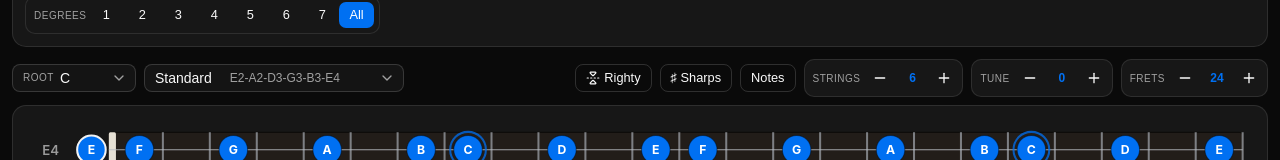
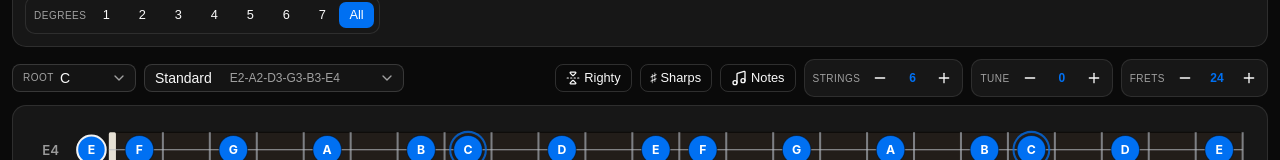
Before and after one commit to vedsarkar/fretboard-visualizer, a React (Vite) app: page / in a window 1280 px wide. Shown: the part 210-370 px from the top of the page. Built offline with nearby package versions, Linux system fonts and the light colour scheme.

Commit message:
Add icons to Notes/Degrees toggle
- Added Music icon for Notes display mode
- Added Gauge icon for Degrees display mode
- Icons help visually distinguish between the two labeling modes
- Improves UI affordance and clarity

Co-authored-by: Cursor <cursoragent@cursor.com>

```diff
--- a/src/components/BoardControls.jsx
+++ b/src/components/BoardControls.jsx
@@ -1,4 +1,4 @@
-import { FlipHorizontal2 } from 'lucide-react';
+import { FlipHorizontal2, Music, Gauge } from 'lucide-react';
 import { Toggle } from '@/components/ui/toggle';
 import {
   Select,
@@ -99,7 +99,17 @@ export function BoardControls({ state, dispatch, stringCount, extraAllowed }) {
           pressed={state.showDegrees}
           onPressedChange={() => dispatch({ type: 'toggle', field: 'showDegrees' })}
         >
-          {state.showDegrees ? 'Degrees' : 'Notes'}
+          {state.showDegrees ? (
+            <>
+              <Gauge className="size-4" />
+              Degrees
+            </>
+          ) : (
+            <>
+              <Music className="size-4" />
+              Notes
+            </>
+          )}
         </Toggle>
       </Hint>
 
```
